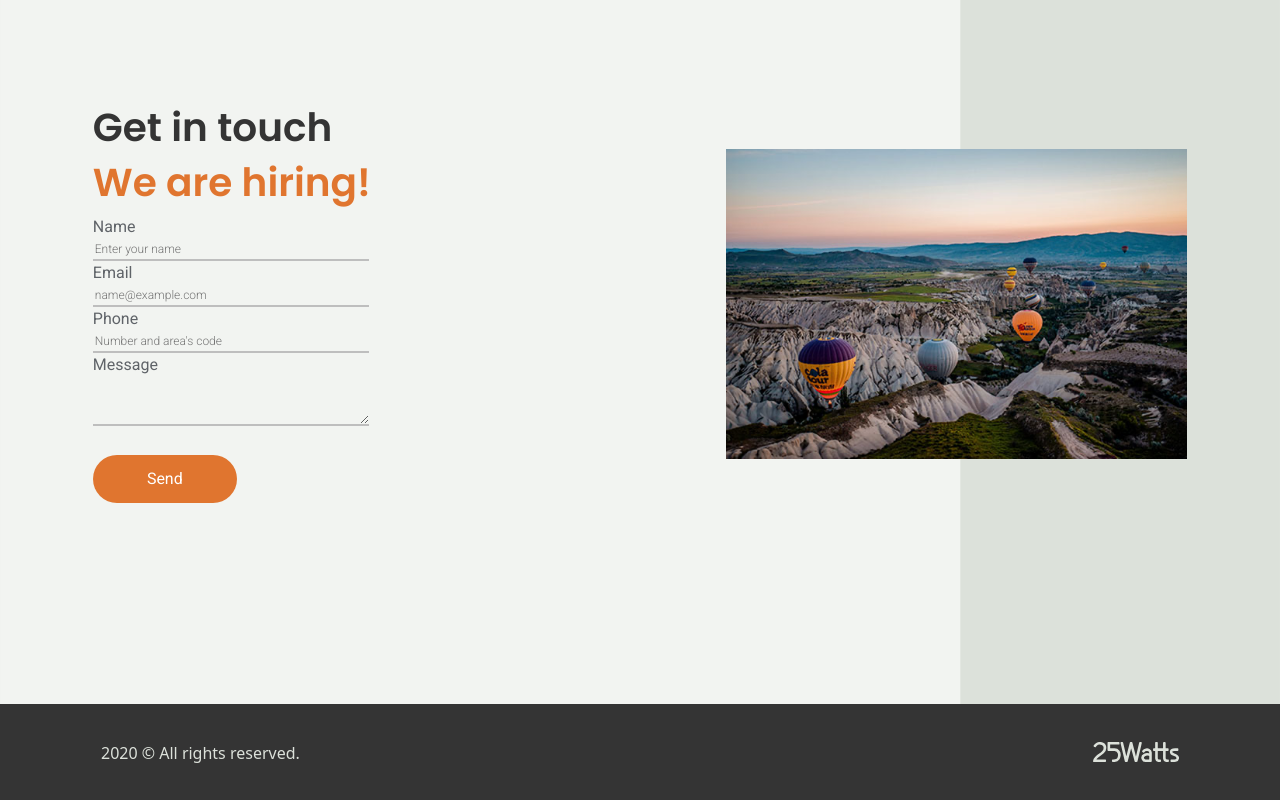
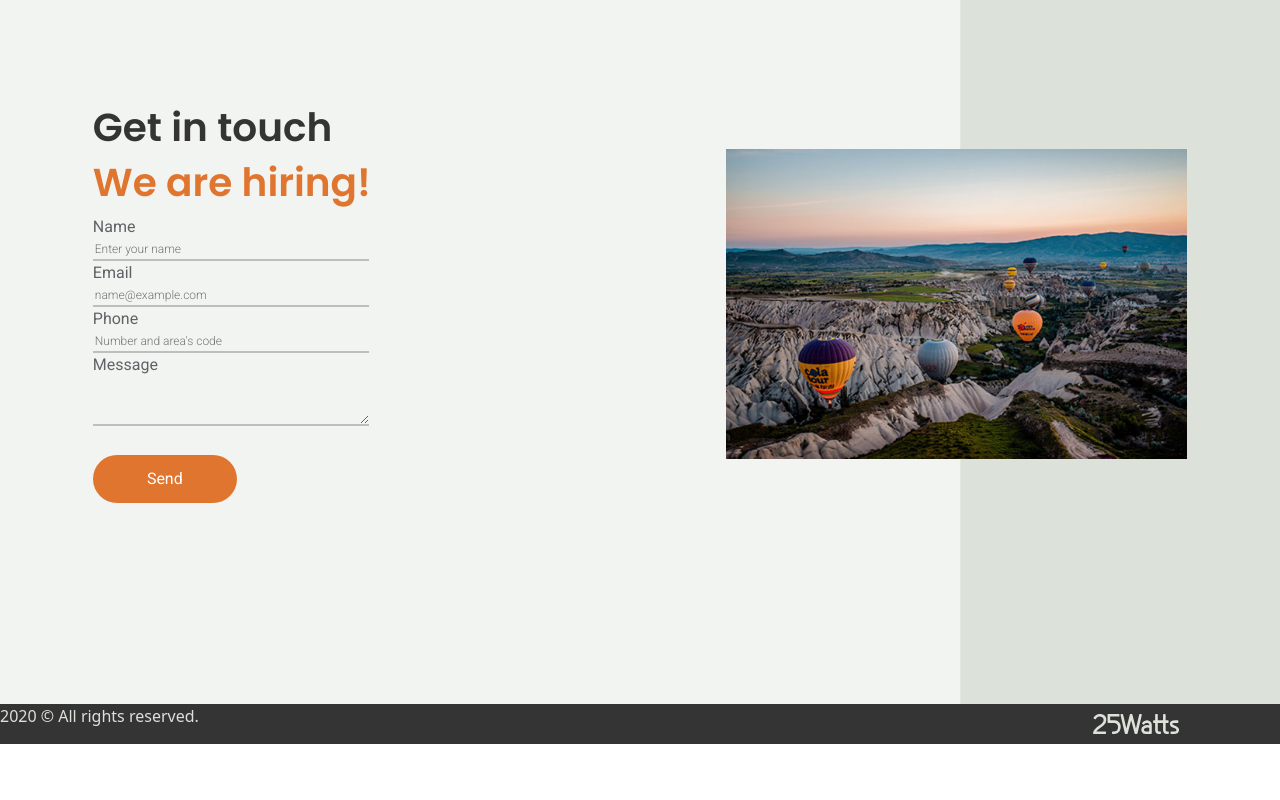
Before and after one commit to franbur/Pin2021Final, a React (Create React App) app: page / in a window 1280 px wide. Shown: the part 3296-4096 px from the top of the page. After the commit the page ends 4040 px from the top, so only its background shows below. Built offline with nearby package versions, Linux system fonts and the light colour scheme.

Commit message:
Terminado el footer

```diff
--- a/src/Components/Footer/_footer.scss
+++ b/src/Components/Footer/_footer.scss
@@ -1,7 +1,6 @@
 .footer{
     display: flex;
     width: 100%;
-    height: 96px;
 
     background: #343434;
     color: #DCE1DA;
@@ -9,10 +8,16 @@
     align-items: center;
     padding-right: 101px;
 
+    @include response(md){
+      justify-content: center;
+      flex-direction: column-reverse;
+      padding: 0.5vh 1vh 1vh 1vh ;
+    }
+
   }
 
   .texto-footer{
-    margin-top: 38px;
-    margin-left: 101px;
-    margin-bottom: 37px;
+    @include response (md) {
+      margin-top: 10px;
+    }
   }
```
